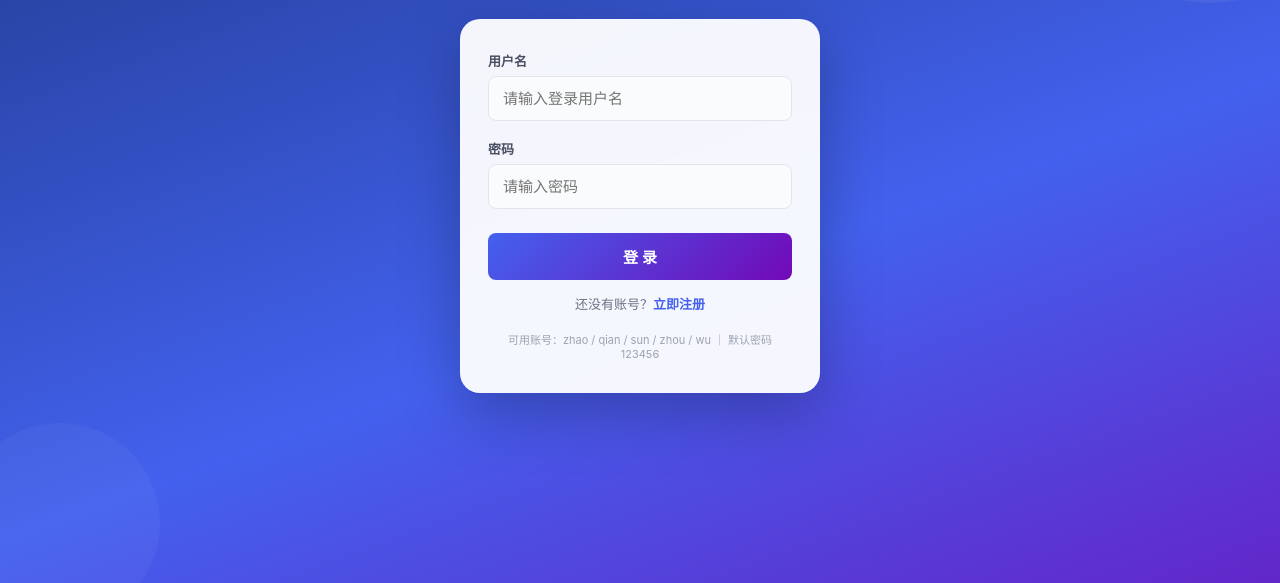
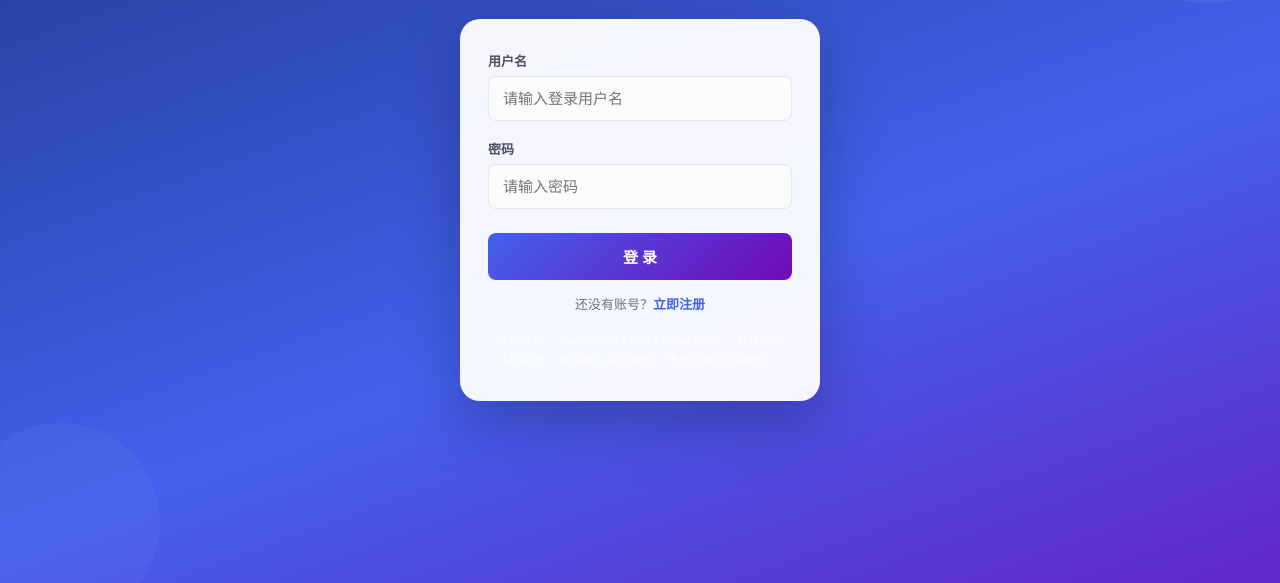
Before and after one commit to fendouxiaoqingnian2026/property-repair-system, a website: page mobile.html in a window 1280 px wide. Shown: the part 217-800 px from the top of the page. Drawn offline with Linux system fonts and the light colour scheme.

Commit message:
v3.64: 优化手机端登录提示可见性 + 数据来源标识 + 默认提示文案

```diff
--- a/mobile.html
+++ b/mobile.html
@@ -28,7 +28,7 @@ input,select,textarea{font-family:inherit;font-size:inherit;}
 .login-form .btn-login{width:100%;padding:13px;border-radius:var(--radius-sm);background:linear-gradient(135deg,#4361ee,#7209b7);color:#fff;font-size:15px;font-weight:600;margin-top:6px;transition:transform 0.15s,box-shadow 0.2s;}
 .login-form .btn-login:active{transform:scale(0.97);}
 .login-error{color:var(--danger);font-size:12px;margin-top:10px;text-align:center;display:none;}
-.login-hint{text-align:center;font-size:11px;color:var(--gray-400);margin-top:18px;}
+.login-hint{text-align:center;font-size:12px;color:rgba(255,255,255,0.8);margin-top:18px;line-height:1.6;}
 .reg-link{color:var(--primary);font-weight:600;text-decoration:none;}
 
 /* ============ App Shell ============ */
@@ -883,7 +883,10 @@ function esc(s) {
   var hintEl = document.getElementById('loginHint');
   if (hintEl) {
     var names = techs.map(function(t){return t.username;}).join(' / ');
-    hintEl.textContent = '可用账号：' + names + ' ｜ 默认密码 123456';
+    if (!names) names = '（无可用账号，请联系管理员添加）';
+    var isDefault = (techs.length > 0 && techs[0].id === 1 && techs[0].username === 'zhao');
+    var extraInfo = isDefault ? '（使用默认演示数据，请先同步PC端数据）' : '';
+    hintEl.textContent = '可用账号：' + names + ' ｜ 默认密码 123456 ' + extraInfo;
   }
   var tech = sessionStorage.getItem('_mobileTech');
   if (tech) {
```
